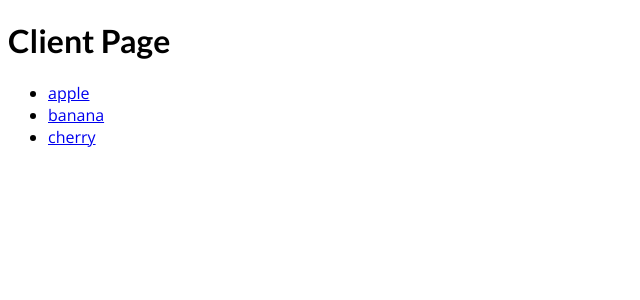
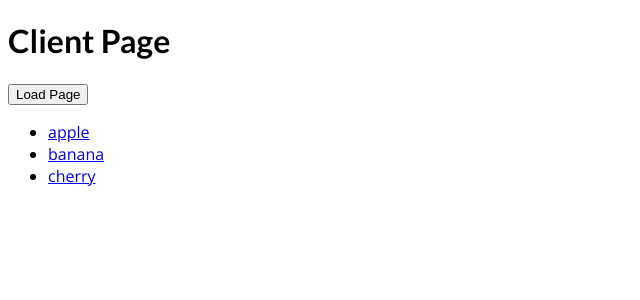
Before and after one commit to damienteo/next-refresh, a Next.js app: page /clients in a window 1280 px wide. Shown: the top 300 px of the page, without its empty margins (0-640 px from the left). Built offline with nearby package versions, Linux system fonts and the light colour scheme.

Commit message:
Navigation

```diff
--- a/pages/clients/index.tsx
+++ b/pages/clients/index.tsx
@@ -1,9 +1,23 @@
 import Link from "next/link";
 
+import { useRouter } from "next/router";
+
 export default function Client() {
+  const router = useRouter();
+
+  const handleLoadPage = () => {
+    // router.push("/clients/load/page");
+
+    router.push({
+      pathname: "/clients/[id]/[name]",
+      query: { id: "load", name: "page" },
+    });
+  };
   return (
     <div>
       <h1>Client Page</h1>
+
+      <button onClick={handleLoadPage}>Load Page</button>
       <ul>
         <li>
           <Link href="/clients/apple/pollo">apple</Link>
```
